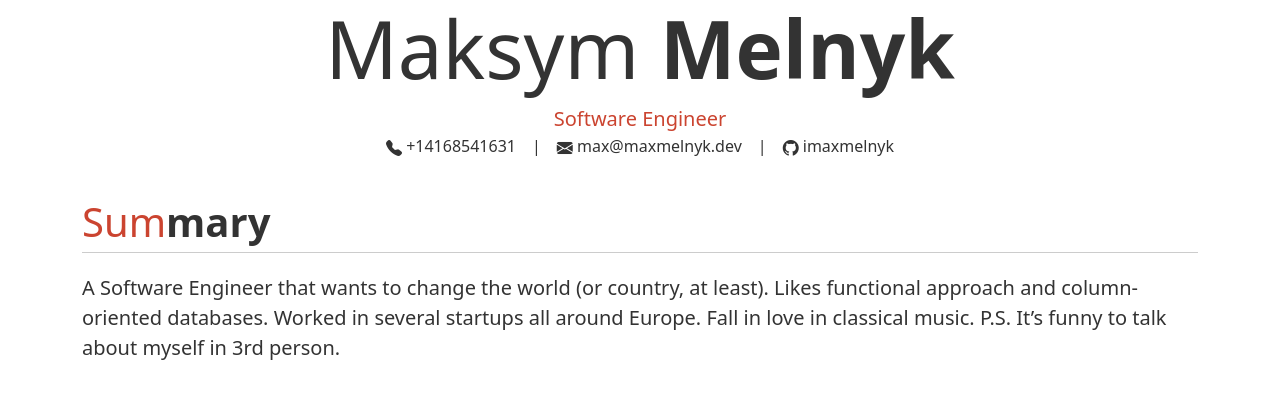
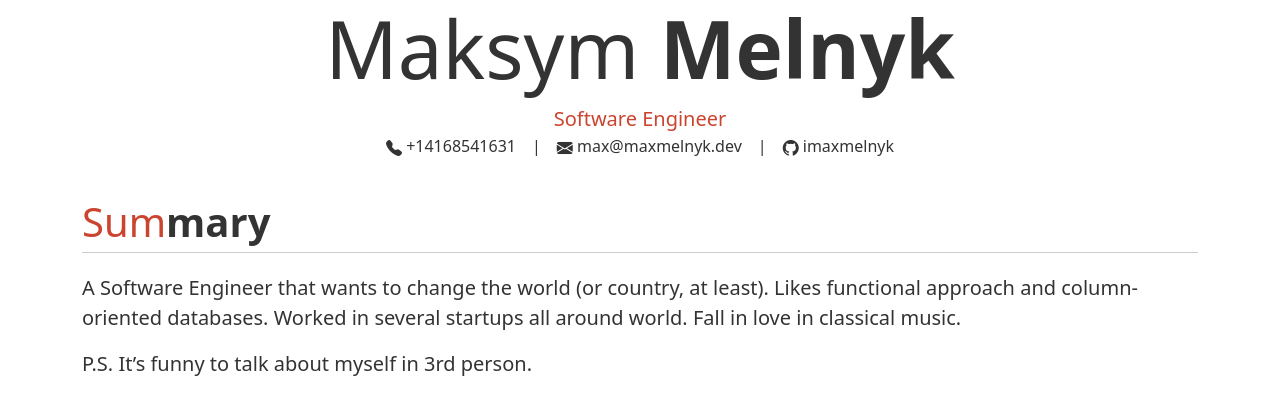
Before and after one commit to imaxmelnyk/cv, a Vue app: page / in a window 1280 px wide. Shown: the top 414 px of the page. Built offline with nearby package versions, Linux system fonts and the light colour scheme.

Commit message:
summary fix

```diff
--- a/src/components/Summary.vue
+++ b/src/components/Summary.vue
@@ -6,11 +6,15 @@ import SectionTitle from './SectionTitle.vue'
   <div class="container section">
     <SectionTitle title="Summary" />
     <div class="fs-5">
-      A Software Engineer that wants to change the world (or country, at least).
-      Likes functional approach and column-oriented databases.
-      Worked in several startups all around Europe.
-      Fall in love in classical music.
-      P.S. It’s funny to talk about myself in 3rd person.
+      <p>
+        A Software Engineer that wants to change the world (or country, at least).
+        Likes functional approach and column-oriented databases.
+        Worked in several startups all around world.
+        Fall in love in classical music.
+      </p>
+      <p>
+        P.S. It’s funny to talk about myself in 3rd person.
+      </p>
     </div>
   </div>
 </template>
```
